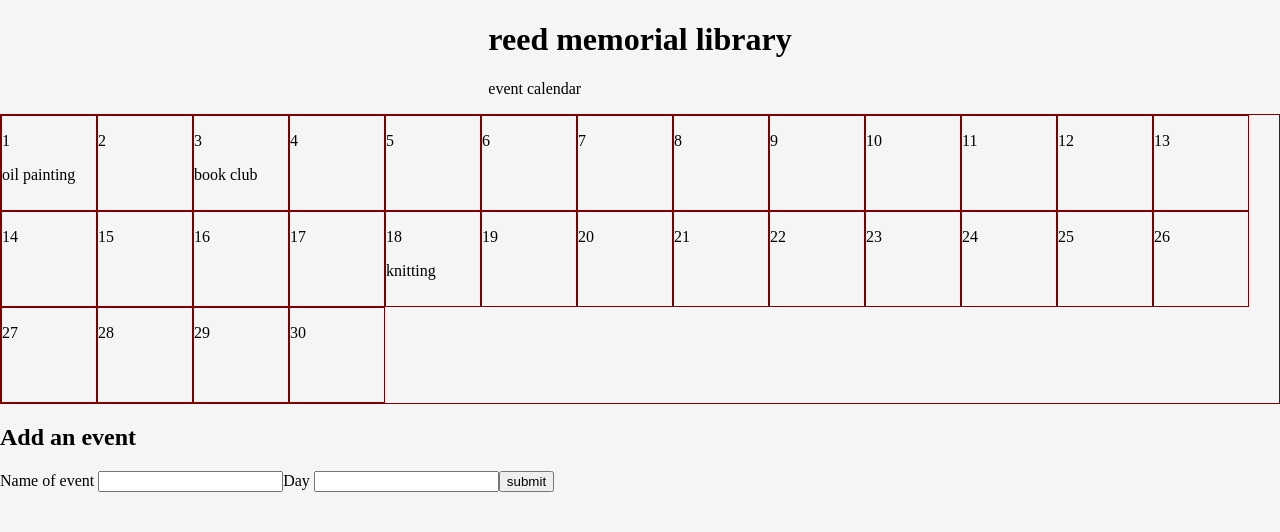
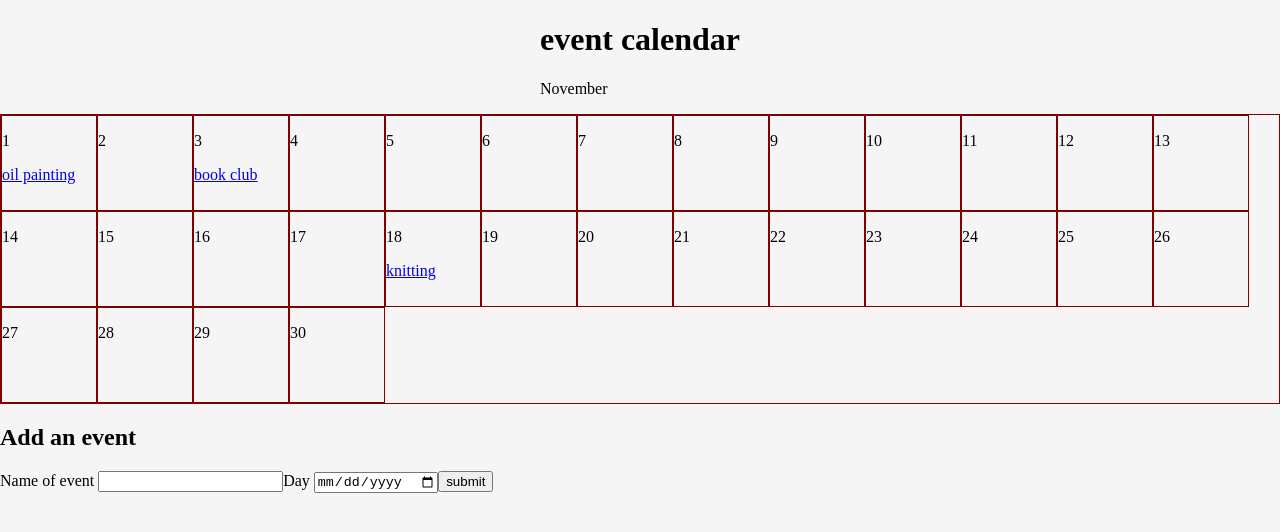
Before and after one commit to nsmarino/libcal, a Next.js app: page / in a window 1280 px wide. Shown: the top 532 px of the page. Built offline with nearby package versions, Linux system fonts and the light colour scheme.

Commit message:
some SSR setup and some API setup

```diff
--- a/components/Calendar.js
+++ b/components/Calendar.js
@@ -1,3 +1,4 @@
+import Link from 'next/link'
 
 import style from './calendar.module.css'
 
@@ -5,7 +6,11 @@ const Calendar = ({ eventData, month }) => {
 
   const findEvents = (day) => {
     const events = eventData.filter(event => event.date === day)
-    return events.map(event => <p key={event.id}>{event.title}</p>)
+    return events.map(event =>
+    <Link href="/events/[id]" as={`/events/${event.id}`} key={event.id}>
+      <a>{event.title}</a>
+    </Link>
+    )
   }
 
   const displayMonth = () => {
@@ -16,7 +21,7 @@ const Calendar = ({ eventData, month }) => {
       return days.map(day =>
         <div className={style.day} key={day}>
           <p>{day}</p>
-          <p>{findEvents(day)}</p>
+          {findEvents(day)}
         </div>
       )
   }
--- a/components/EventForm.js
+++ b/components/EventForm.js
@@ -4,7 +4,7 @@ const EventForm = () => {
             <h2>Add an event</h2>
             <form>
                 Name of event <input type="text"/>
-                Day <input type="text"/>
+                Day <input type="date"/>
                 <button>submit</button>
             </form>
         </div>
--- /dev/null
+++ b/lib/eventLib.js
@@ -0,0 +1,6 @@
+import data from '../sampleData'
+
+export const getEventData = (id) => {
+    const event = data.sampleData.find(event=>event.id.toString()===id)
+    return event
+}
--- a/package.json
+++ b/package.json
@@ -8,6 +8,7 @@
     "start": "next start"
   },
   "dependencies": {
+    "mongoose": "^5.9.20",
     "next": "9.4.4",
     "react": "16.13.1",
     "react-dom": "16.13.1"
--- a/pages/api/hello.js
+++ b/pages/api/hello.js
@@ -1,4 +1,6 @@
 // Next.js API route support: https://nextjs.org/docs/api-routes/introduction
+
+// I will use lambda functions to make CRUD calls to mongoDB
 
 export default (req, res) => {
   res.statusCode = 200
--- a/pages/index.js
+++ b/pages/index.js
@@ -3,37 +3,17 @@ import Head from 'next/head'
 import Calendar from '../components/Calendar'
 import EventForm from '../components/EventForm'
 
-const sampleData = [
-  {
-  title: 'oil painting',
-  date: 1,
-  time: '8:00',
-  registered: [],
-  id: 89981,
-  },
-  {
-      title: 'book club',
-      date: 3,
-      time: '4:00',
-      registered: [],
-      id: 89708,
-  },
-  {
-    title: 'knitting',
-    date: 18,
-    time: '4:00',
-    registered: [],
-    id: 66666,
-}
-]
+import data from '../sampleData'
 
-const sampleMonth = {
-  name: 'November',
-  days: 30,
-  startsOn: 'Sunday'
-}
+// "New Event" form templated on Zoom New Meeting form
+// Set up local mongodb url for development purposes
+// achieve CRUD
+// C - create events with minimal logic
+// R - fetch all events / fetch specific event
+// U - edit events as admin; register as patron
+// D - admin can delete
 
-export default function Home() {
+export default function Home({ data }) {
   return (
     <div className="container">
       <Head>
@@ -41,13 +21,19 @@ export default function Home() {
         <link rel="icon" href="/favicon.ico" />
       </Head>
     <header>
-      <h1>reed memorial library</h1>
-      <p>event calendar</p>
+      <h1>event calendar</h1>
+      <p>{data.sampleMonth.name}</p>
     </header>
       <main>
-        <Calendar eventData={sampleData} month={sampleMonth} />
+        <Calendar eventData={data.sampleData} month={data.sampleMonth} />
         <EventForm />
       </main>
     </div>
   )
 }
+
+// This gets called on every request
+export async function getServerSideProps() {
+  // Pass data to the page via props
+  return { props: { data } }
+}
--- /dev/null
+++ b/sampleData.js
@@ -0,0 +1,36 @@
+const devUrl = 'mongodb://localhost/bloglist'
+
+const sampleData = [
+    {
+    title: 'oil painting',
+    date: 1,
+    time: '8:00',
+    description: 'Make a painting with oil',
+    registered: [],
+    id: 89981,
+    },
+    {
+        title: 'book club',
+        date: 3,
+        time: '4:00',
+        description: 'read a book in a club',
+        registered: [],
+        id: 89708,
+    },
+    {
+      title: 'knitting',
+      date: 18,
+      time: '4:00',
+      description: 'scarves are among the things you can knit',
+      registered: [],
+      id: 66666,
+  }
+  ]
+
+const sampleMonth = {
+name: 'November',
+days: 30,
+startsOn: 'Sunday'
+}
+
+export default {sampleData, sampleMonth}
```
Also changed, not shown: pages/api/getEvents.js (added, +36 -0 lines), pages/events/[id].js (added, +29 -0 lines), utils/dbConnect.js (added, +22 -0 lines), 1 other file (tests, documents, lock files or other folders).
